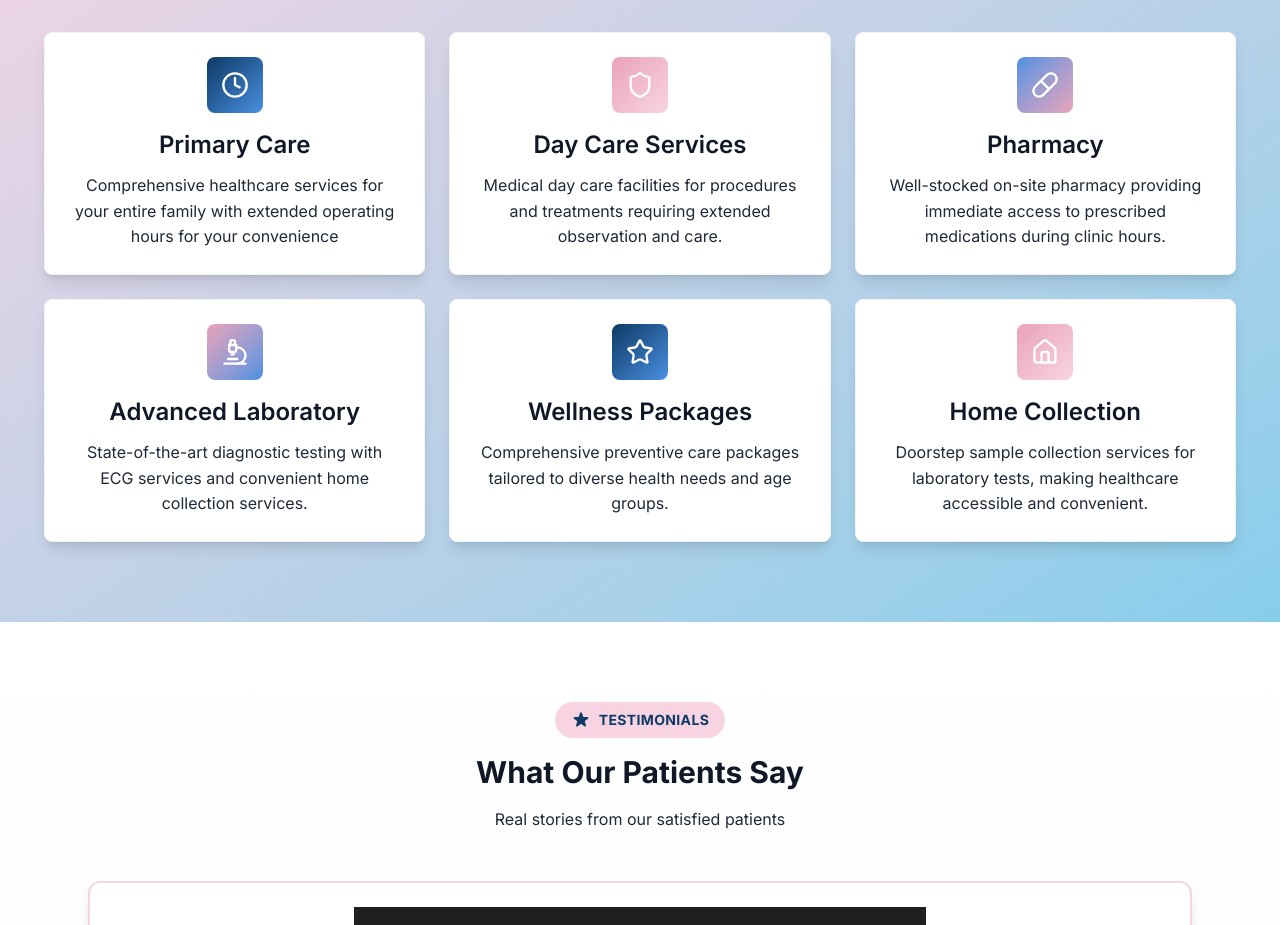
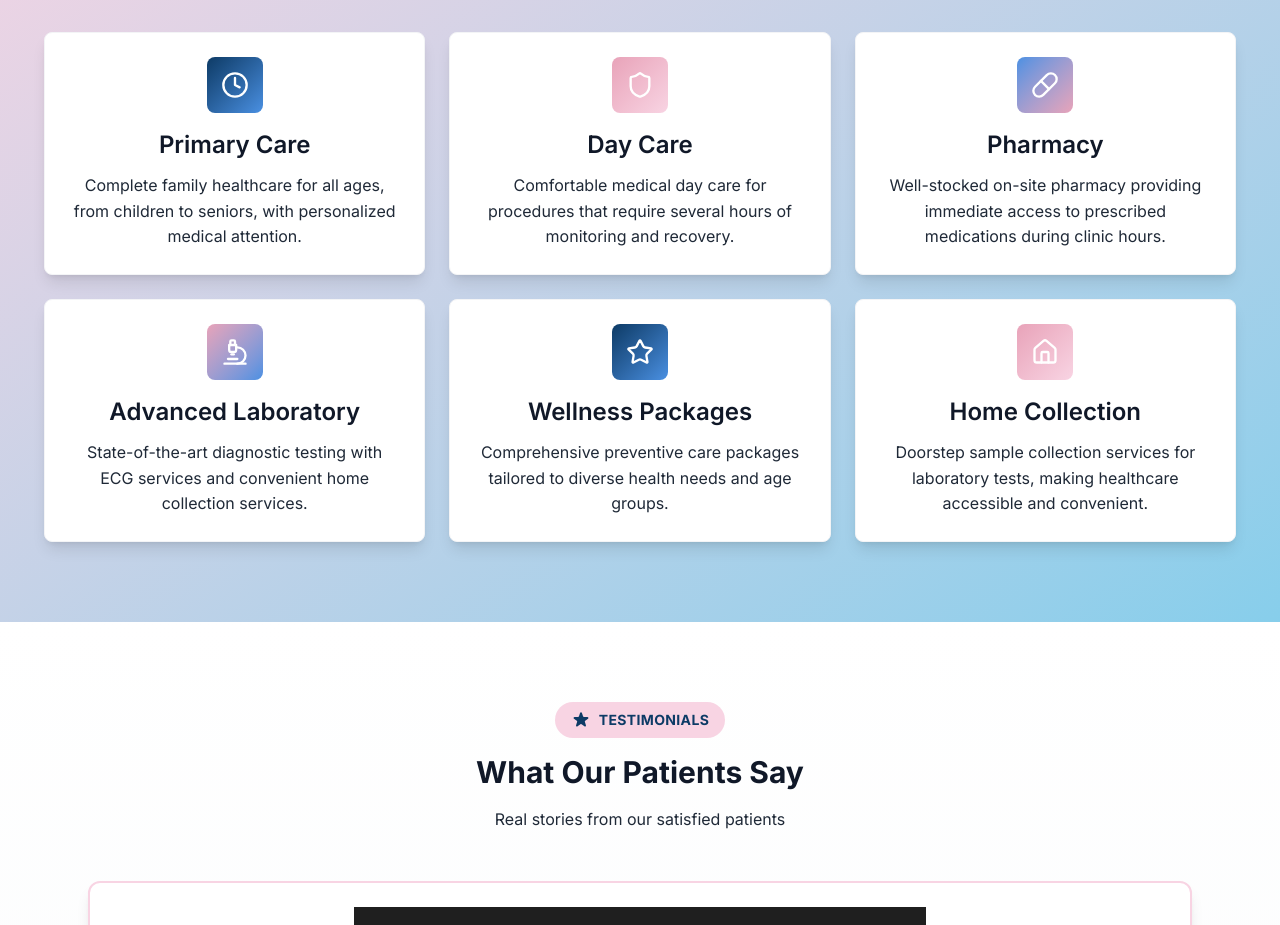
Before and after one commit to Aswathi-AJ/LOTUS-POLYCLINIC, a React (Vite) app: page / in a window 1280 px wide. Shown: the part 3520-4445 px from the top of the page. Built offline with nearby package versions, Linux system fonts and the light colour scheme.

Commit message:
modified

```diff
--- a/src/App.jsx
+++ b/src/App.jsx
@@ -501,13 +501,13 @@ Please contact the patient to confirm the appointment.
     {
       icon: Clock,
       title: "Primary Care",
-      description: "Comprehensive healthcare services for your entire family with extended operating hours for your convenience",
+      description: "Complete family healthcare for all ages, from children to seniors, with personalized medical attention.",
       gradient: "from-[#0D3B66] to-[#4A90E2]"
     },
     {
       icon: Shield,
-      title: " Day Care Services",
-      description: "Medical day care facilities for procedures and treatments requiring extended observation and care.",
+      title: " Day Care ",
+      description: "Comfortable medical day care for procedures that require several hours of monitoring and recovery.",
       gradient: "from-[#E8A3B9] to-[#F8D4E3]"
     },
     {
```
